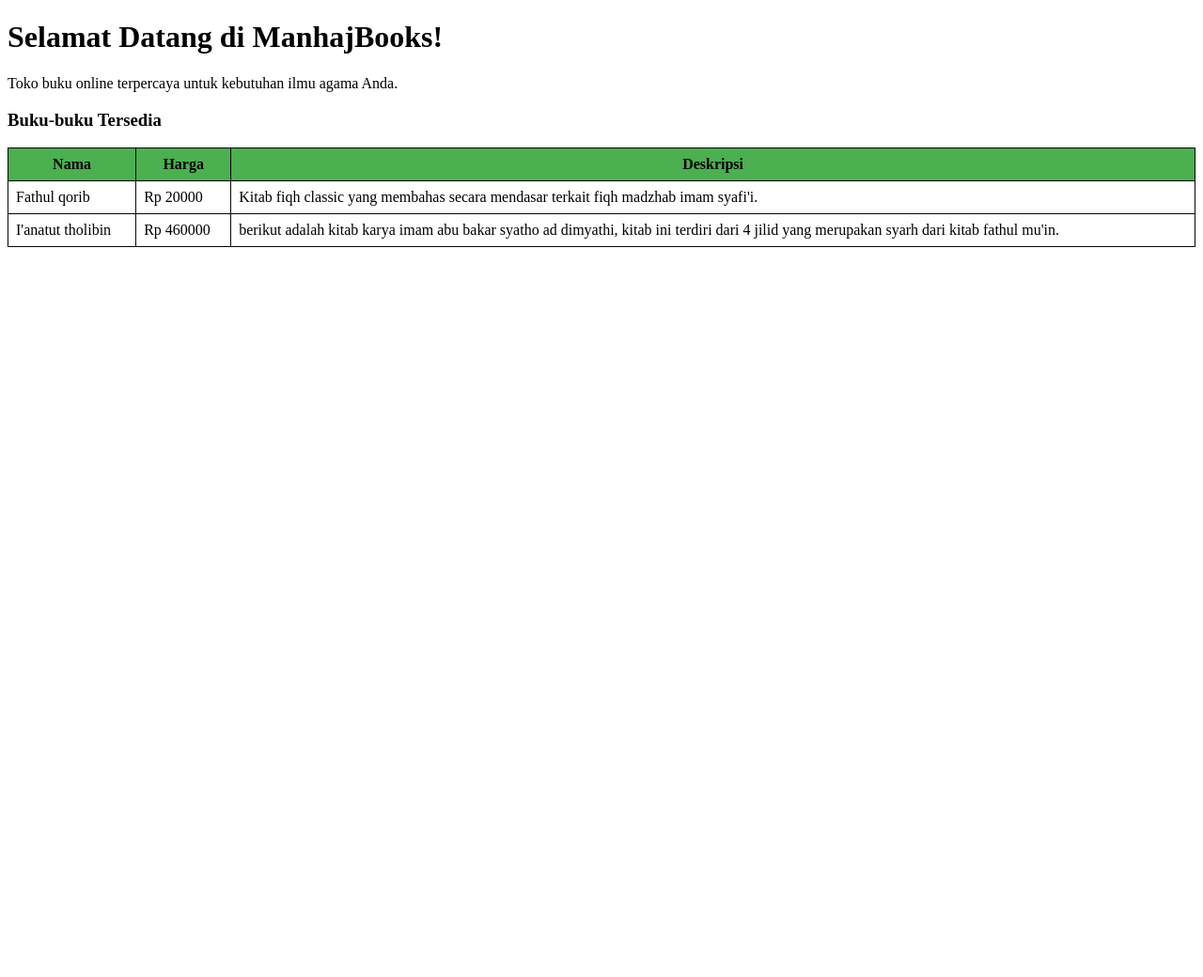
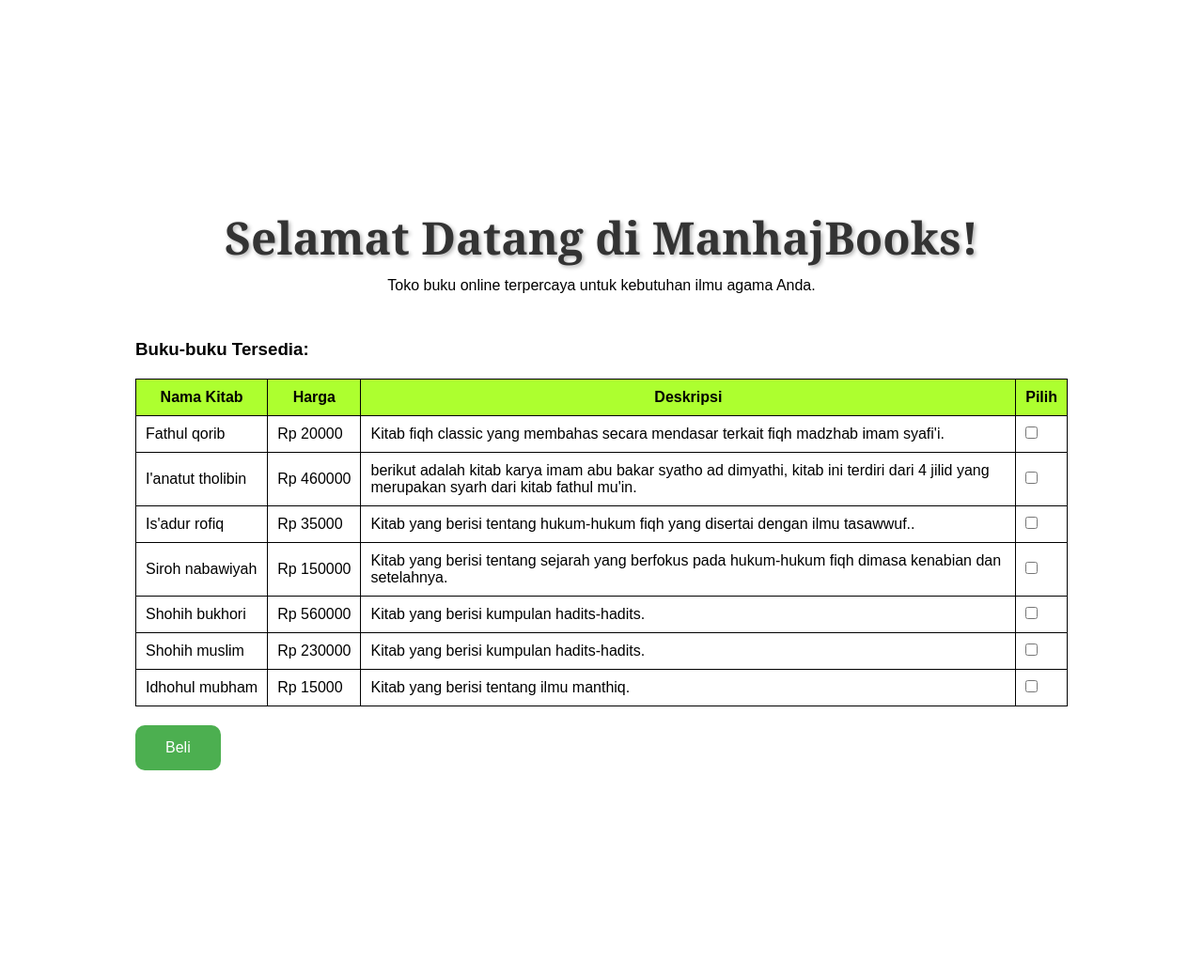
Before and after one commit to 4hmadanbiy4/manhaj-books, a Django app: page / in a window 1280 px wide. Shown: the whole page at 94% size. Before the commit the page ends 263 px from the top, so only its background shows below. Run offline with Django 5.2, Linux system fonts and the light colour scheme.

Commit message:
update Tugas 2 PBP(Finished)

```diff
--- a/main/models.py
+++ b/main/models.py
@@ -4,4 +4,3 @@
     name = models.CharField(max_length=200)
     price = models.IntegerField()
     description = models.TextField()
-    # category = models.ForeignKey('Category', on_delete=models.CASCADE)
--- a/main/templates/main.html
+++ b/main/templates/main.html
@@ -5,49 +5,109 @@
     <meta name="viewport" content="width=device-width, initial-scale=1.0">
     <title>ManhajBooks</title>
     <style>
+
+        * {
+            margin: 0;
+            padding: 0;
+            box-shadow: border-box;
+        }
+        body {
+            font-family: Arial, sans-serif;
+            margin: 0;
+            padding: 20px;
+        }
+        header {
+            text-align: center;
+            background-color: chartreuse;
+            padding: 10px 0;
+        }
+        h1 {
+            font-family: Georgia, serif;
+            font-size: 3rem;
+            color: #333;
+            text-shadow: 2px 2px 4px rgba(0, 0, 0, 0.3);
+            text-align: center;
+        }
         table {
+            width: 100%;
             border-collapse: collapse;
-          width: 100%;
+            margin: 20px auto;
         }
         th, td {
-          border: 1px solid #060606;
-          padding: 8px;
+            padding: 10px;
+            border: 1px solid black;
+        }
+        th {
+            background-color: greenyellow;
             text-align: left;
         }
-        th {
-          background-color:#4CAF50;
-          color: rgb(3, 3, 3);
-        }
-        thead  tr th
-        {
+
+        .label {
             text-align: center;
         }
+        .slogan {
+            text-align: center;
+            margin-top: 10px;
+            margin-bottom: 48px;
+        }
+        button {
+            font-family: Arial, sans-serif;
+            font-size: 16px;
+            color: white;
+            background-color: #4CAF50; /* Green */
+            border: none;
+            border-radius: 10px;
+            padding: 15px 32px;
+            text-align: center;
+            text-decoration: none;
+            display: inline-block;
+            cursor: pointer;
+        }
+        button:hover {
+            background-color: #89ff8d;
+            box-shadow: 0px 2px 4px rgba(0, 0, 0, 0.3);
+        }
 
+        .table-price, .table-name {
+            text-wrap: nowrap;
+        }
+
+
+        .content {
+            width: 80%;
+            margin: 200px auto;
+        }
       </style>
 </head>
 <body>
+    <div class="content">
         <h1>{{ sambutan }}</h1>
-    <p>{{ slogan }}</p>
-    <h3>Buku-buku Tersedia</h3>
-    <table>
+        <p class="slogan">{{ slogan }}</p>
+        <h3>Buku-buku Tersedia: </h3>
+        <table class="table">
             <thead>
                 <tr>
-                <th>Nama</th>
-                <th>Harga</th>
-                <th>Deskripsi</th>
+                    <th class="label">Nama Kitab</th>
+                    <th class="label">Harga</th>
+                    <th class="label">Deskripsi</th>
+                    <th>Pilih</th>
                 </tr>
             </thead>
             <tbody>
                 {% for product in products %}
                 <tr>
 
-                <td>{{ product.name }}</td>
-                <td>Rp {{ product.price }}</td>
+                    <td class="table-name">{{ product.name }}</td>
+                    <td class="table-price">Rp {{ product.price }}</td>
                     <td>{{ product.description }}</td>
+                    <td><input type="checkbox"></td>
 
                 </tr>
                 {% endfor %}
             </tbody>
         </table>
+        <button>Beli</button>
+    </div>
+
 </body>
 </html>
--- a/main/urls.py
+++ b/main/urls.py
@@ -5,5 +5,4 @@
 
 urlpatterns = [
     path('', show_main, name='show_main'),
-    # path('', home, name='home')
 ]
--- a/main/views.py
+++ b/main/views.py
@@ -14,6 +14,31 @@
             'price': 460000,
             'description': 'berikut adalah kitab karya imam abu bakar syatho ad dimyathi, kitab ini terdiri dari 4 jilid yang merupakan syarh dari kitab fathul mu\'in.'
         },
+        {
+            'name': 'Is\'adur rofiq',
+            'price': 35000,
+            'description': 'Kitab yang berisi tentang hukum-hukum fiqh yang disertai dengan ilmu tasawwuf..'
+        },
+        {
+            'name': 'Siroh nabawiyah',
+            'price': 150000,
+            'description': 'Kitab yang berisi tentang sejarah yang berfokus pada hukum-hukum fiqh dimasa kenabian dan setelahnya.'
+        },
+        {
+            'name': 'Shohih bukhori',
+            'price': 560000,
+            'description': 'Kitab yang berisi kumpulan hadits-hadits.'
+        },
+        {
+            'name': 'Shohih muslim',
+            'price': 230000,
+            'description': 'Kitab yang berisi kumpulan hadits-hadits.'
+        },
+        {
+            'name': 'Idhohul mubham',
+            'price': 15000,
+            'description': 'Kitab yang berisi tentang ilmu manthiq.'
+        }
         # kalo mau tambah produk disini
     ]
     context = {
```
Lines whose indentation alone changed are shown as unchanged.
